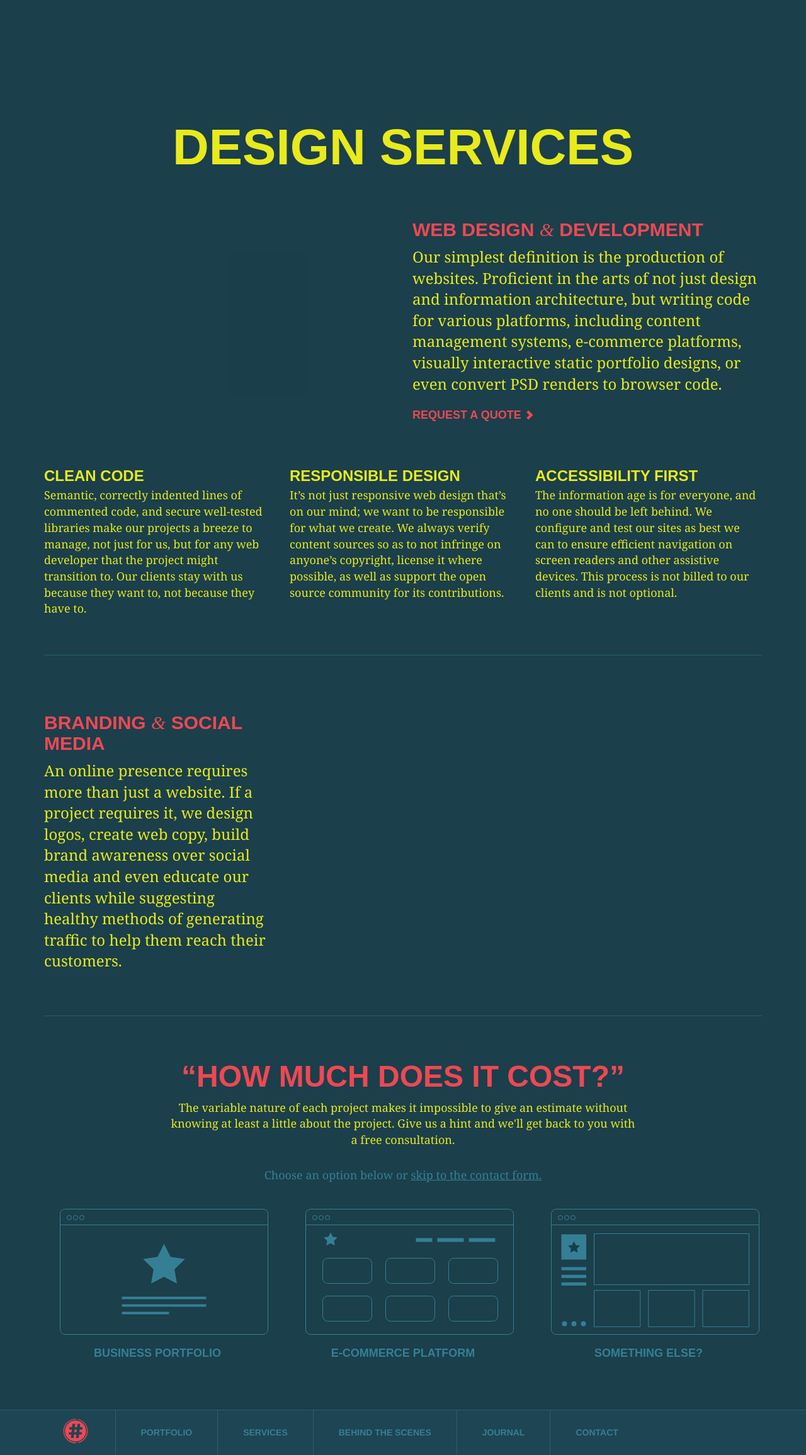
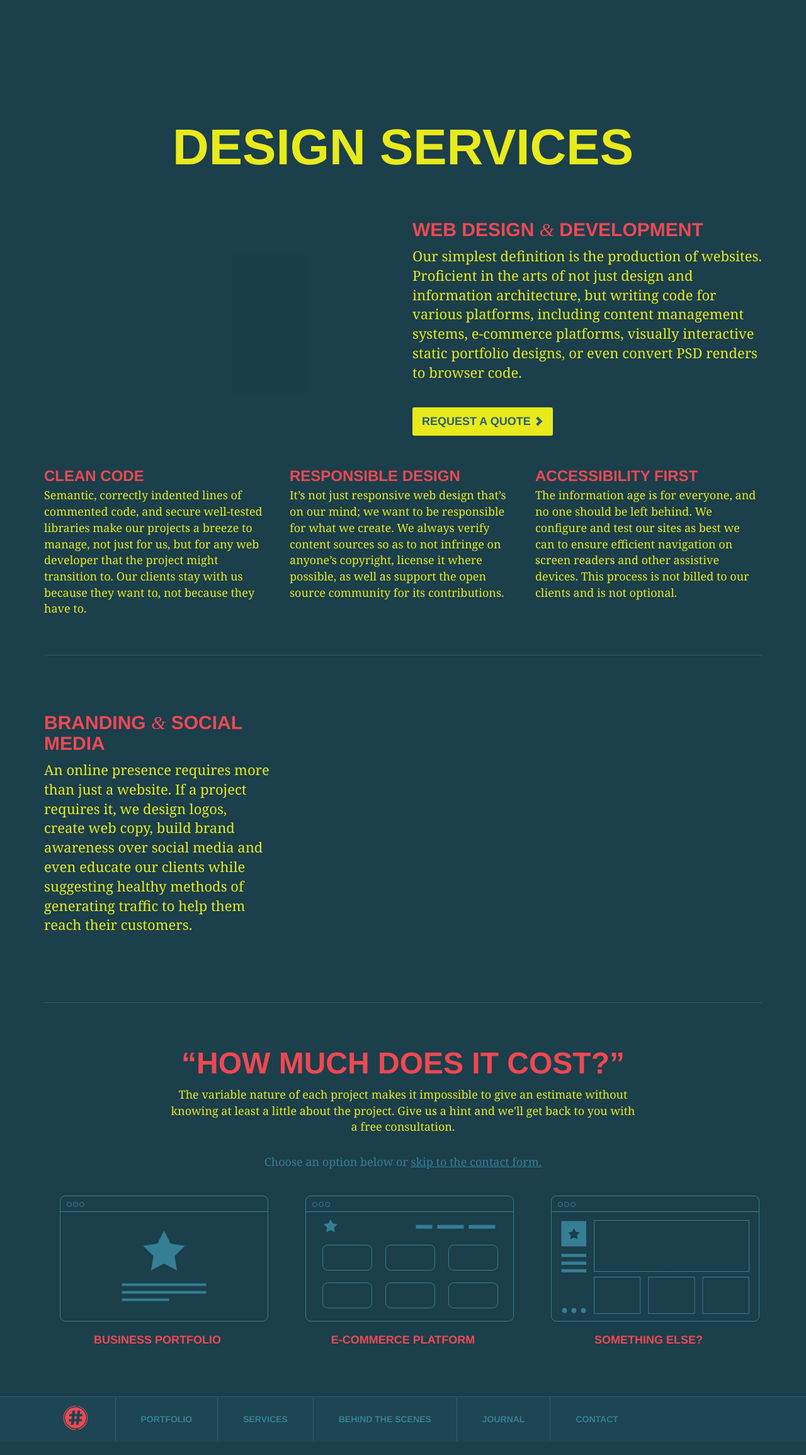
Before and after one commit to HashCookies/hashcookies.github.io, a Jekyll site: the page built from services.html, in a window 1280 px wide. Shown: the whole page at 63% size. Built offline with Jekyll 4.4.1, drawn with Linux system fonts in a browser that asks for light colours; nearby versions of some CDN libraries; comment, search, counter and statistics services are not loaded; after the commit the page ends 2290 px from its top, so only the background shows below that.

Commit message:
General fixes

```diff
--- a/_includes/work.html
+++ b/_includes/work.html
@@ -102,7 +102,7 @@
 		<div class="row">
 			<div class="col-md-8 col-md-offset-2 text-center">
 				<h4>Unique hand crafted designs</h4>
-			 	<p class="lead">Multi-faceted designs that try to find a balance between uniqueness in identity and familiarity in operation. It's what we call <em>“Emotion in Logic”.</em></p>
+			 	<p class="lead">Multi-faceted designs that try to find a balance between uniqueness in identity and familiarity in operation. It's what we call <em>“emotion in logic”.</em></p>
 			</div>
 
 		</div>
--- a/_sass/_style.scss
+++ b/_sass/_style.scss
@@ -1,9 +1,9 @@
 @import 'bootstrap/bootstrap';
 
-$serif: bree-serif, Georgia, serif;
+$serif: "bree-serif", Georgia, serif;
 $sans: bree, Helvetica, sans-serif;
-$sansAlt: bree, sans-serif;
-$mono: "Open Sans", "Helvetica Neue", Helvetica, Arial, sans-serif;
+$sansAlt: $sans;
+$mono: $serif;
 $yl: #e8ea1c;
 $red: #ee4853;
 $lightG: #f0f3f4;
@@ -149,7 +149,7 @@
 	text-align: center;
 	p {
 		font-size: 14px;
-		font-weight: 100;
+		font-weight: 300;
 		@media (min-width: $screen-xs-max) {
 			font-size: 20px;
 			br {
@@ -431,7 +431,7 @@
 	.lead {
 		font-size: 16px;
 		@media (min-width: $screen-sm-min) {
-			font-size: 24px;
+			font-size: 22px;
 		}
 	}
 	h4 {
@@ -441,6 +441,7 @@
 		text-transform: uppercase;
 		margin-bottom: 5px;
 		margin-top: 20px;
+		color: $red;
 		@media (min-width: $screen-sm-min) {
 			font-size: 24px;
 			margin-top: 10px;
@@ -449,7 +450,7 @@
 	p {
 		font-size: 16px;
 		font-family: $serif;
-		font-weight: 100;
+		font-weight: 300;
 		strong {
 			font-weight: normal;
 		}
@@ -459,6 +460,14 @@
 	}
 	hr {
 		border-color: lighten($dark, 10%);
+	}
+	.btn {
+		margin-top: 20px;
+		margin-bottom: 20px;
+		background: $yl;
+		color: lighten($dark, 10%);
+		padding: 10px 15px;
+		border-radius: 3px;
 	}
 }
 
@@ -563,7 +572,7 @@
 		}
 	}
 	.lead {
-		font-weight: 100;
+		font-weight: 300;
 		font-family: $serif;
 		line-height: 160%;
 		font-size: 20px;
@@ -2012,13 +2021,14 @@
 		font-family: $mono;
 		font-size: 16px;
 		line-height: 160%;
-		font-weight: 400;
+		font-weight: 300;
 
 	}
 	.post-meta {
 		font-style: italic;
 		font-size: 14px;
 		font-family: $serif;
+		font-weight: 300;
 		margin: 20px 0 22px;
 	}
 }
```
